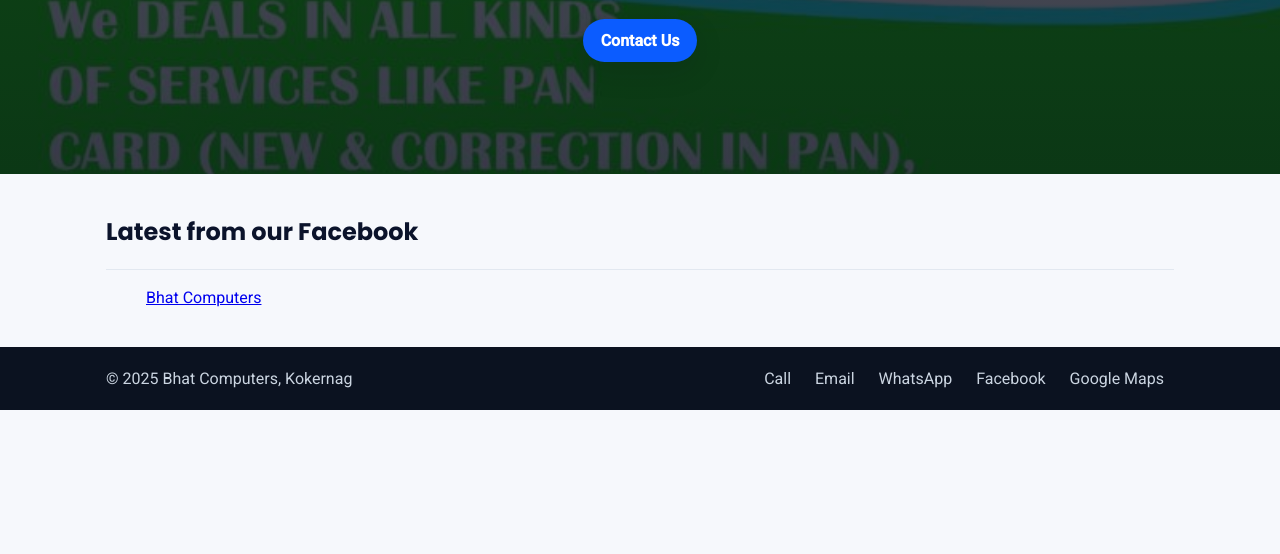
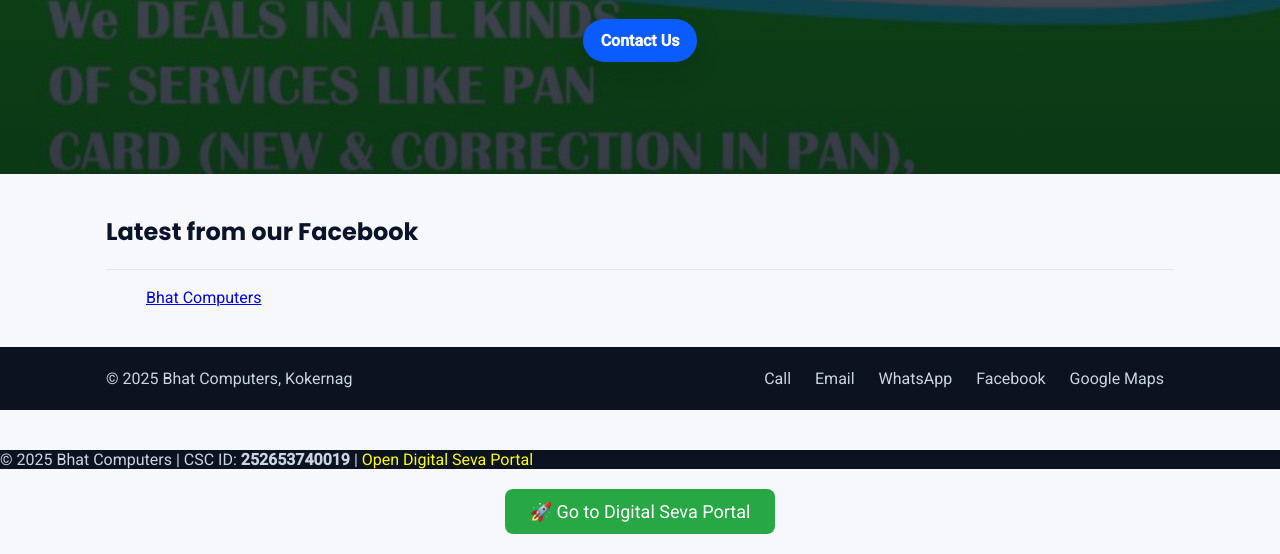
Before and after one commit to bhatcomputerkng/bhat-computers, a plain HTML site: page index.html in a window 1280 px wide. Shown: the part 366-920 px from the top of the page. Before the commit the page ends 800 px from the top, so only its background shows below. Drawn offline with Linux system fonts and the light colour scheme.

Commit message:
Update index.html

```diff
--- a/index.html
+++ b/index.html
@@ -56,4 +56,10 @@
 </footer>
 
 <script src="assets/js/script.js"></script>
+    <footer>
+    <p>© 2025 Bhat Computers | CSC ID: <b>252653740019</b> | <a href="https://digitalseva.csc.gov.in/" target="_blank" style="color:yellow; text-decoration:none;">Open Digital Seva Portal</a></p>
+  </footer>
+<div style="text-align:center; margin:20px;">
+  <a href="https://digitalseva.csc.gov.in/" target="_blank"      style="display:inline-block; background:#28a745; color:white;             padding:12px 25px; border-radius:8px; text-decoration:none;             font-size:18px;">🚀 Go to Digital Seva Portal</a>
+</div>
 </body></html>
```
